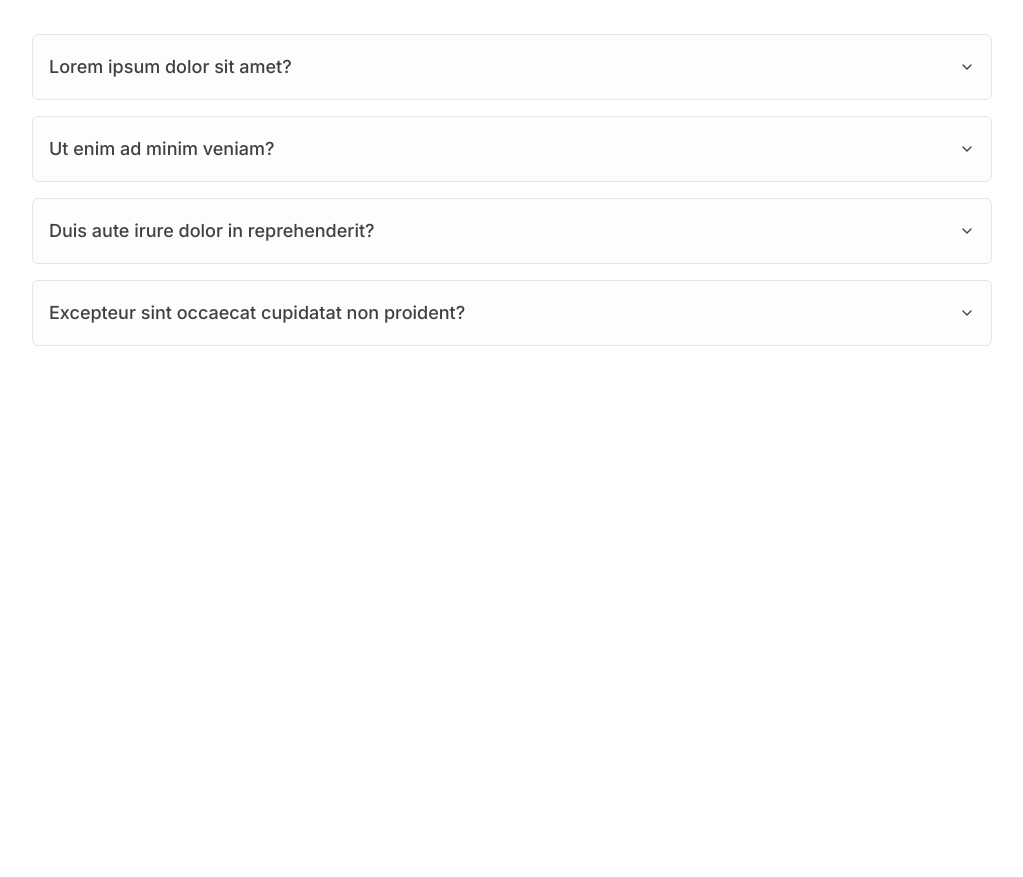
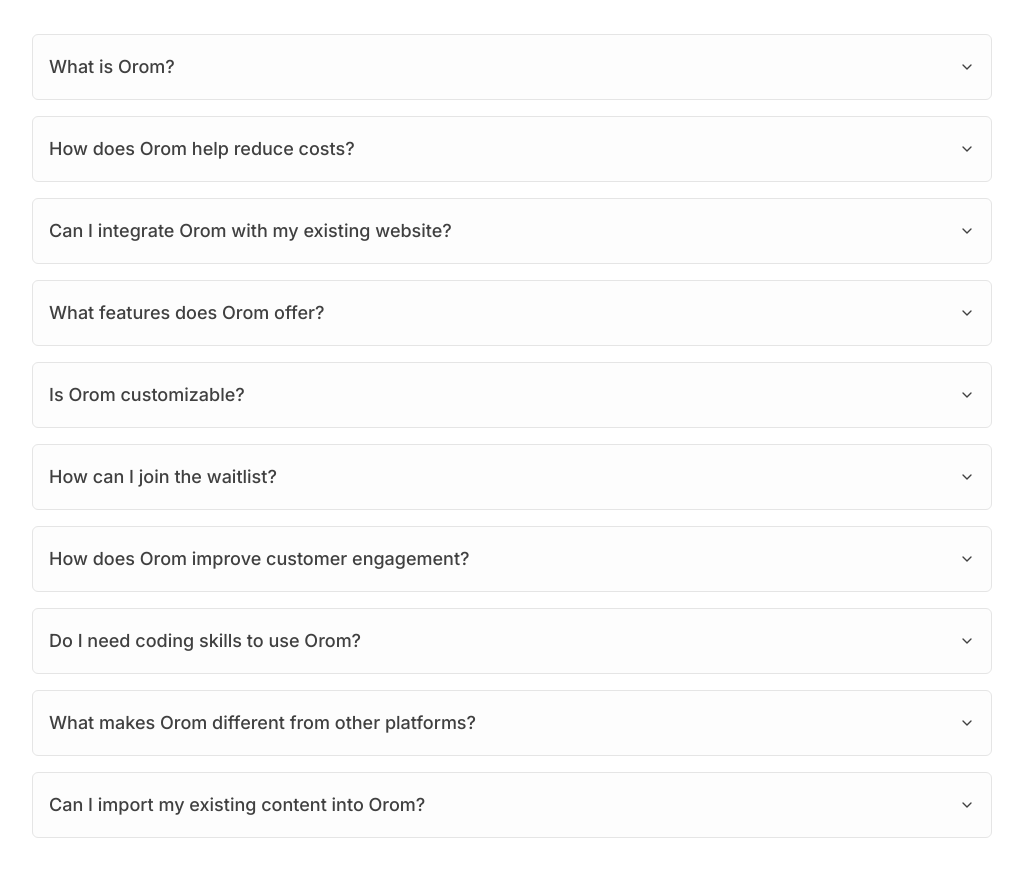
Before and after one commit to arkodeep3404/orom, a Next.js app: page / in a window 1280 px wide. Shown: the part 2864-3741 px from the top of the page, without its empty margins (128-1151 px from the left). Before the commit the page ends 3290 px from the top, so only its background shows below. Built offline with nearby package versions, Linux system fonts and the light colour scheme.

Commit message:
landing page ready

```diff
--- a/app/layout.tsx
+++ b/app/layout.tsx
@@ -21,7 +21,7 @@
       <body className={inter.className}>
         <RecoilContextProvider>
           {children}
-          <Toaster position="top-right" expand />
+          <Toaster position="top-right" expand duration={5000} />
         </RecoilContextProvider>
       </body>
     </html>
--- a/components/landing/faq.tsx
+++ b/components/landing/faq.tsx
@@ -25,25 +25,55 @@
 
 const content: FAQItem[] = [
   {
-    question: "Lorem ipsum dolor sit amet?",
+    question: "What is Orom?",
     answer:
-      "Lorem ipsum dolor sit amet, consectetur adipiscing elit, sed do eiusmod tempor incididunt ut labore et dolore magna aliqua.",
+      "Orom is an all-in-one platform designed to simplify outreach, marketing, and lead management for first-time entrepreneurs and small business owners.",
     // link: "https://google.com",
   },
   {
-    question: "Ut enim ad minim veniam?",
+    question: "How does Orom help reduce costs?",
     answer:
-      "Ut enim ad minim veniam, quis nostrud exercitation ullamco laboris nisi ut aliquip ex ea commodo consequat.",
+      "Orom consolidates essential business tools into one subscription, eliminating the need to pay for multiple services and reducing overall costs.",
   },
   {
-    question: "Duis aute irure dolor in reprehenderit?",
+    question: "Can I integrate Orom with my existing website?",
     answer:
-      "Duis aute irure dolor in reprehenderit in voluptate velit esse cillum dolore eu fugiat nulla pariatur.",
+      "Yes, Orom offers seamless integration with your existing website through custom APIs, ensuring smooth operation without the need for third-party services.",
   },
   {
-    question: "Excepteur sint occaecat cupidatat non proident?",
+    question: "What features does Orom offer?",
     answer:
-      "Excepteur sint occaecat cupidatat non proident, sunt in culpa qui officia deserunt mollit anim id est laborum.",
+      "Orom provides a wide range of features, including custom waitlists, testimonial collection, newsletter creation, feedback and feature management, dynamic blogs, custom popups, and more.",
+  },
+  {
+    question: "Is Orom customizable?",
+    answer:
+      "Absolutely! Orom offers highly customizable components to fit the unique needs of your business, from waitlists and testimonials to newsletters and popups.",
+  },
+  {
+    question: "How can I join the waitlist?",
+    answer:
+      "You can join the waitlist by signing up on our website. You'll receive exclusive early access and updates on our launch.",
+  },
+  {
+    question: "How does Orom improve customer engagement?",
+    answer:
+      "Orom centralizes feedback and feature management, enabling businesses to prioritize improvements based on user input, leading to higher engagement and conversion rates.",
+  },
+  {
+    question: "Do I need coding skills to use Orom?",
+    answer:
+      "No, Orom is designed to be user-friendly and requires no coding skills. Our intuitive interface and no-code tools make it accessible for everyone.",
+  },
+  {
+    question: "What makes Orom different from other platforms?",
+    answer:
+      "Orom stands out by offering a comprehensive, all-in-one solution with seamless integration, customization, and automation, all under a single subscription model.",
+  },
+  {
+    question: "Can I import my existing content into Orom?",
+    answer:
+      "Yes, you can import content from Google Docs into Orom for blog creation, making it easy to migrate your existing content.",
   },
 ];
 
--- a/components/landing/hero.tsx
+++ b/components/landing/hero.tsx
@@ -72,32 +72,50 @@
 
   useEffect(() => {
     const time1 = setTimeout(() => {
-      toast("a", {
-        description: "a",
+      toast("Simplify Your Workflow with Orom", {
+        description:
+          "Tired of juggling multiple tools? Orom consolidates all your outreach, marketing, and lead management needs into one easy-to-use platform. Join our waitlist today!",
+        duration: 15000,
       });
-    }, 1000);
+    }, 500);
 
     const time2 = setTimeout(() => {
-      toast("b", {
-        description: "b",
+      toast("Boost Your Business Efficiency", {
+        description:
+          "Save time and reduce costs with Orom’s integrated solution. Streamline your operations and focus on growing your business. Sign up for the waitlist now!",
+        duration: 15000,
       });
     }, 30000);
 
     const time3 = setTimeout(() => {
-      toast("c", {
-        description: "c",
+      toast("Stay Ahead of the Competition", {
+        description:
+          "Gain a competitive edge with Orom’s powerful features. Customize, automate, and manage all your business needs seamlessly. Subscribe to our waitlist for early access!",
+        duration: 15000,
       });
     }, 60000);
 
     const time4 = setTimeout(() => {
-      toast("d", {
-        description: "d",
+      toast("Engage Your Customers Better", {
+        description:
+          "Enhance customer engagement and boost conversion rates with Orom. Centralize feedback, streamline communication, and drive success. Get on our waitlist today!",
+        duration: 15000,
       });
     }, 90000);
 
-    const time5 = setTimeout(() => {
-      toast("e", {
-        description: "e",
+    // const time5 = setTimeout(() => {
+    //   toast("Hassle-Free Marketing and Lead Management", {
+    //     description:
+    //       "Orom offers everything you need in one place. From marketing campaigns to lead tracking, simplify your efforts and see results. Join our waitlist for updates!",
+    //     duration: 10000,
+    //   });
+    // }, 80000);
+
+    const time6 = setTimeout(() => {
+      toast("Ready to Transform Your Business?", {
+        description:
+          "Orom offers everything you need in one place. From marketing campaigns to lead tracking, simplify your efforts and see results. Join our waitlist for updates!",
+        duration: 15000,
       });
     }, 120000);
 
@@ -106,7 +124,8 @@
         clearTimeout(time2),
         clearTimeout(time3),
         clearTimeout(time4),
-        clearTimeout(time5);
+        //clearTimeout(time5);
+        clearTimeout(time6);
     };
   }, []);
 
```
